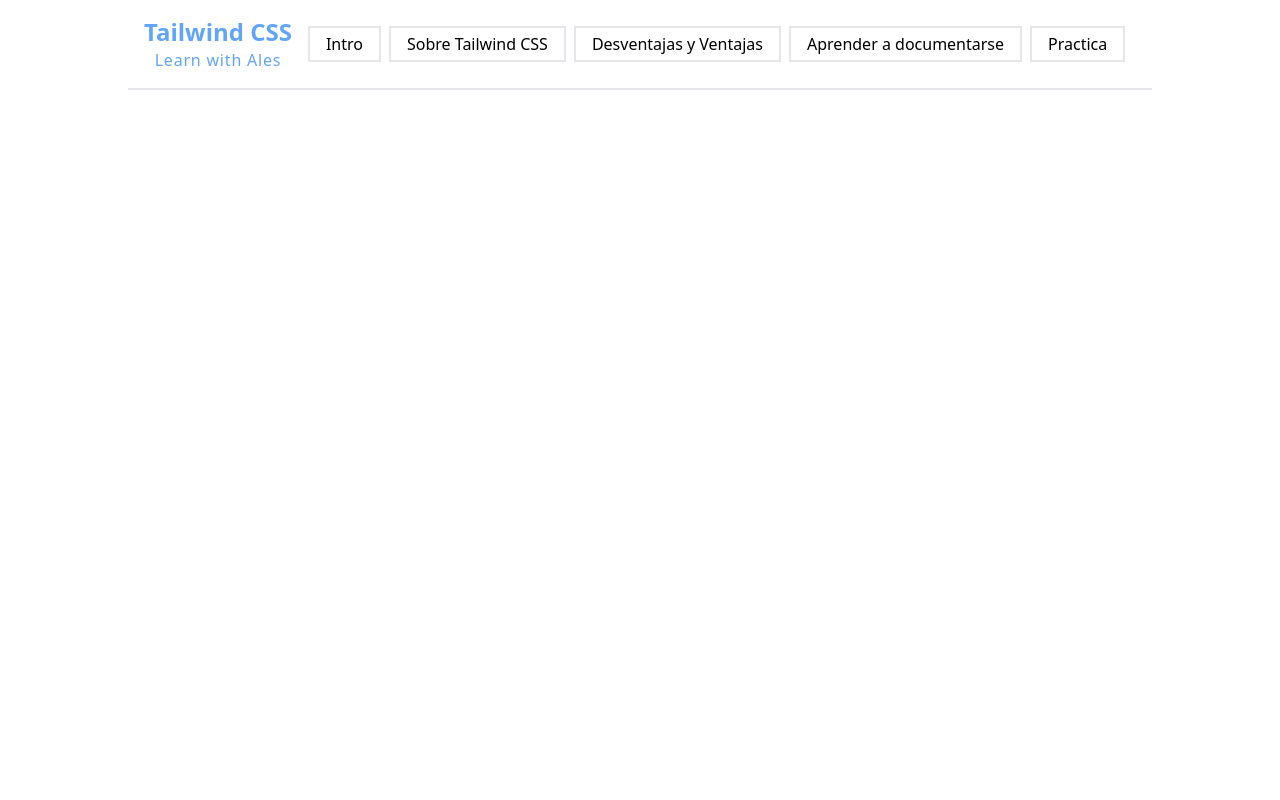
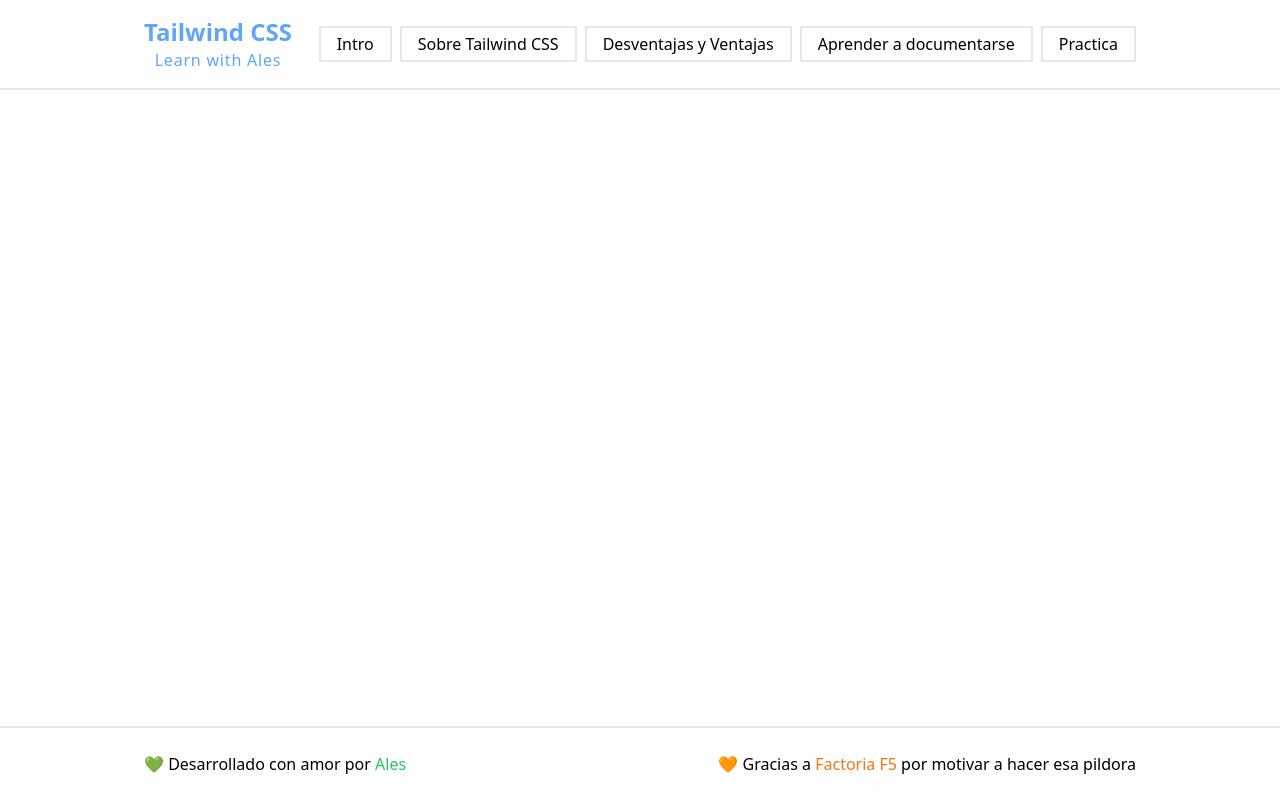
Before and after one commit to alesdevux/pill-tailwind, a React (Vite) app: page / in a window 1280 px wide. Built offline with nearby package versions, Linux system fonts and the light colour scheme.

Commit message:
add Footer and create class for containers

```diff
--- a/src/components/App.jsx
+++ b/src/components/App.jsx
@@ -1,9 +1,11 @@
 import { Header } from './Header'
+import { Footer } from './Footer'
 
 function App() {
   return (
     <>
       <Header />
+      <Footer />
     </>
   )
 }
--- /dev/null
+++ b/src/components/Footer.jsx
@@ -0,0 +1,31 @@
+function Footer() {
+  return (
+    <footer className="fixed bottom-0 border-t-2 w-screen p-2">
+      <div className="personal-container flex justify-between flex-wrap gap-4">
+        <p>💚 Desarrollado con amor por
+          <a
+            href="https://github.com/aleswebgit"
+            alt="Ales GitHub"
+            target="_blank"
+            className="text-green-500 hover:text-green-700 before:content-['_'] after:content-['_']"
+          >
+            Ales
+          </a>
+        </p>
+        <p>🧡 Gracias a
+          <a
+            href="https://factoriaf5.org/"
+            alt="Factoria F5 web"
+            target="_blank"
+            className="text-orange-500 hover:text-orange-700 before:content-['_'] after:content-['_']"
+          >
+            Factoria F5
+          </a>
+          por motivar a hacer esa pildora
+        </p>
+      </div>
+    </footer>
+  )
+}
+
+export { Footer }
--- a/src/components/Header.jsx
+++ b/src/components/Header.jsx
@@ -2,7 +2,8 @@ import {MenuItem} from './MenuItem'
 
 function Header() {
   return (
-    <header className="flex max-w-5xl mx-auto p-4 border-b-2 gap-4">
+    <header className="border-b-2">
+      <div className="flex gap-4 justify-between personal-container">
         <div className="whitespace-nowrap my-auto">
           <h3 className="text-blue-400 font-black text-2xl">Tailwind CSS</h3>
           <h4 className="text-blue-400 tracking-wider text-center">Learn with Ales</h4>
@@ -17,6 +18,7 @@ function Header() {
             <MenuItem text="Practica" />
           </ul>
         </nav>
+      </div>
     </header>
   )
 }
--- a/src/index.css
+++ b/src/index.css
@@ -1,3 +1,7 @@
 @tailwind base;
 @tailwind components;
 @tailwind utilities;
+
+.personal-container {
+  @apply max-w-5xl mx-auto p-4;
+}
```
Lines whose indentation alone changed are shown as unchanged.
